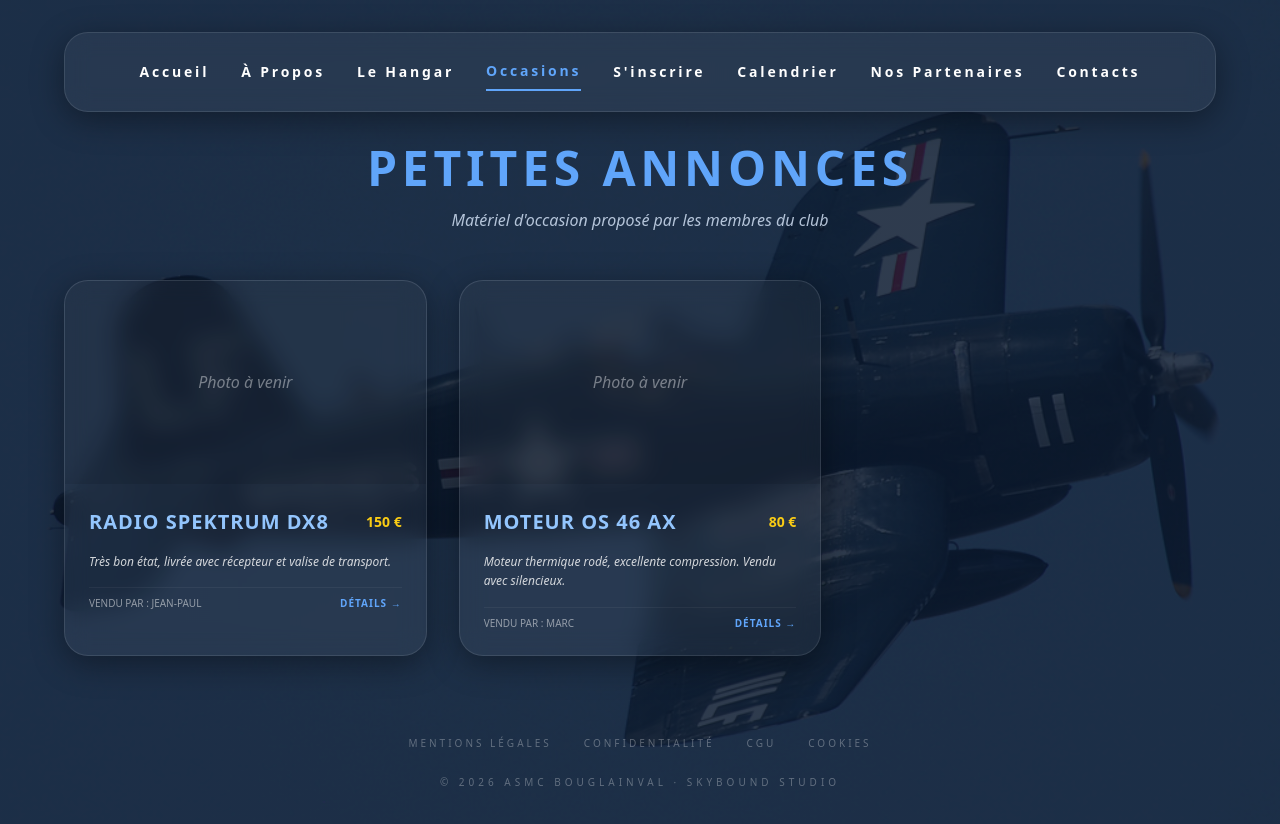
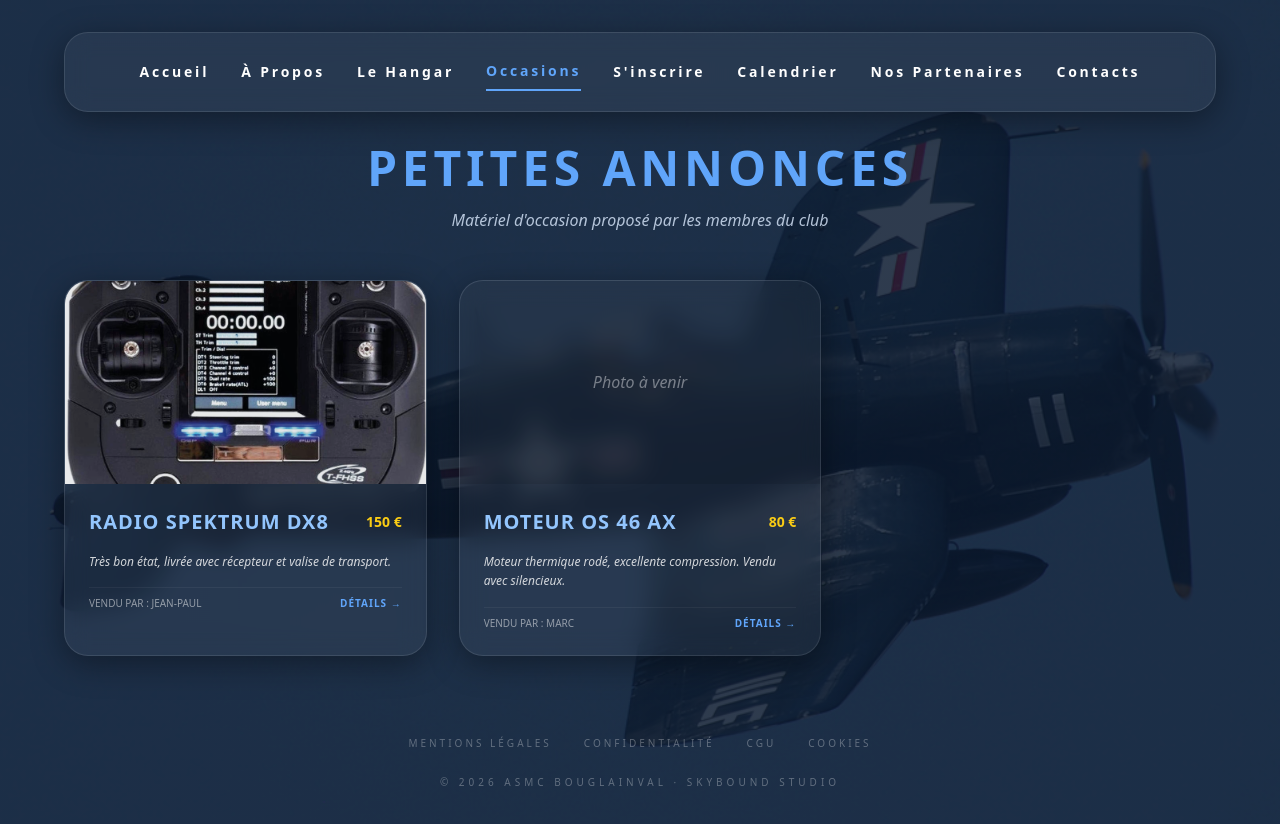
Before and after one commit to leschaeveemmanuel-rgb/asmc-site, a React (Vite) app: page / in a window 1280 px wide. Both pictures are taken after a click on the button "Occasions". Shown: the top 824 px of the page. Built offline with nearby package versions, Linux system fonts and the light colour scheme.

Commit message:
Add files via upload

```diff
--- a/src/App.jsx
+++ b/src/App.jsx
@@ -128,7 +128,14 @@
 
               {/* ANNONCE 1 */}
               <div className="glass-card overflow-hidden group hover:border-blue-400/50 transition-all duration-500">
-                <div className="aspect-video w-full overflow-hidden bg-black/20 flex items-center justify-center italic opacity-40">Photo à venir</div>
+                <div className="aspect-video w-full overflow-hidden bg-black/20">
+                <img
+                src="/radio1.jpg"
+                alt="Radio Spektrum DX8"
+                className="w-full h-full object-cover group-hover:scale-110 transition-transform duration-700 opacity-90"
+                onError={(e) => { e.target.src = "https://via.placeholder.com/600x400?text=Image+Indisponible"; }}
+              />
+              </div>
                 <div className="p-6 space-y-4">
                   <div className="flex justify-between items-center"><h3 className="text-xl font-bold tracking-wider uppercase text-blue-300">Radio Spektrum DX8</h3><span className="text-sm font-bold text-yellow-400">150 €</span></div>
                   <p className="text-xs leading-relaxed opacity-80 italic">Très bon état, livrée avec récepteur et valise de transport.</p>
```
